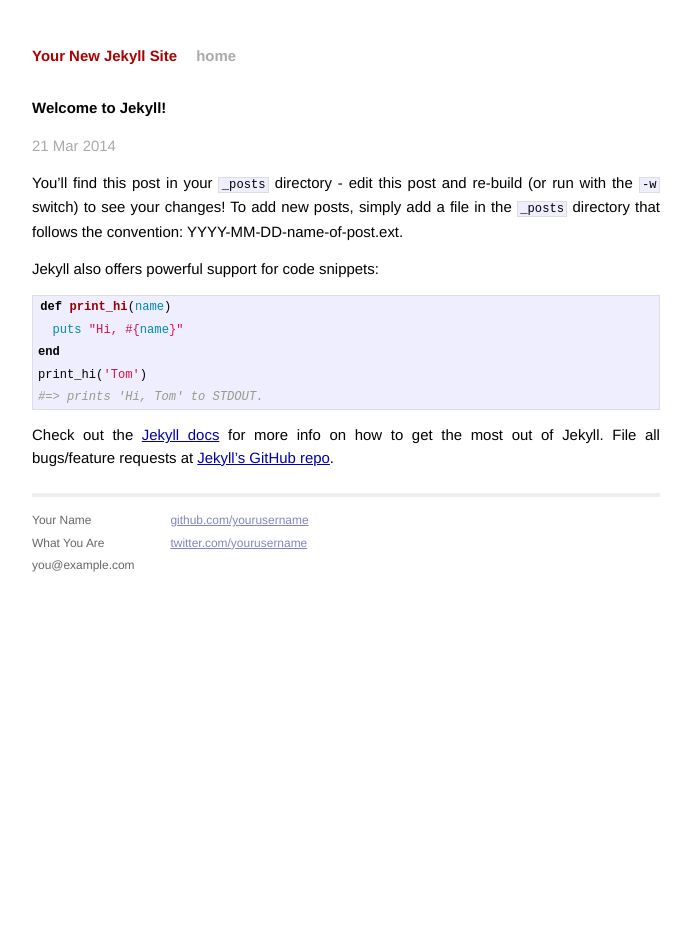
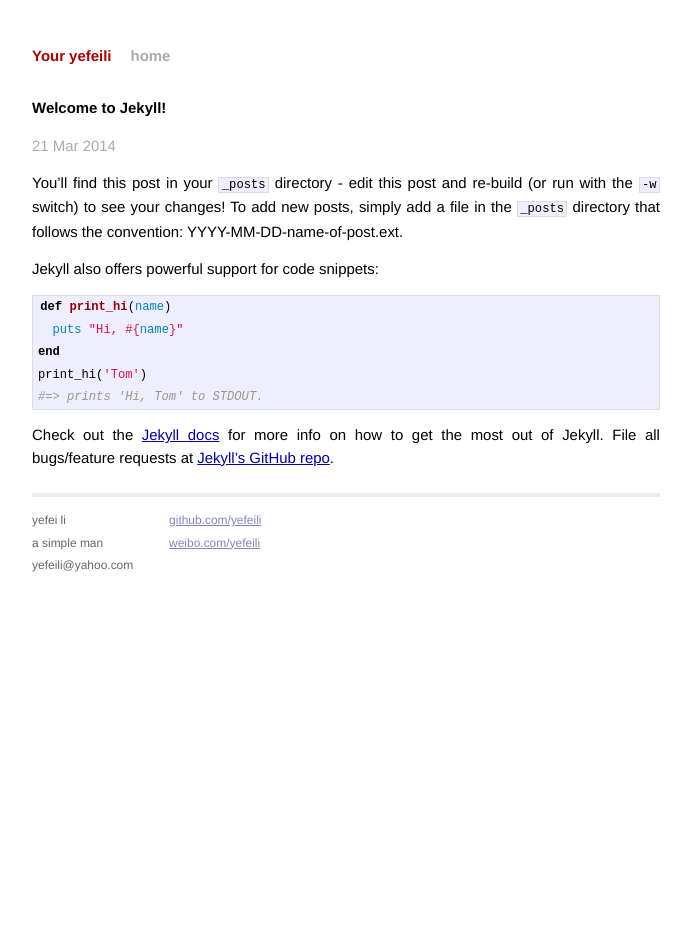
Before and after one commit to yefeili/yefeili.github.io, a Jekyll site: the page built from _posts/2014-03-21-welcome-to-jekyll.markdown, in a window 1280 px wide. Shown: the whole page, without its empty margins (294-985 px from the left). Built offline with Jekyll 4.4.1, drawn with Linux system fonts in a browser that asks for light colours; Markdown is read by kramdown in place of the engine named in the settings.

Commit message:
Initial commit

```diff
--- a/_config.yml
+++ b/_config.yml
@@ -1,3 +1,3 @@
-name: Your New Jekyll Site
+name: Your yefeili
 markdown: redcarpet
 pygments: true
--- a/_layouts/default.html
+++ b/_layouts/default.html
@@ -26,15 +26,15 @@
           <div class="footer">
             <div class="contact">
               <p>
-                Your Name<br />
-                What You Are<br />
-                you@example.com
+                yefei li<br />
+                a simple man<br />
+                yefeili@yahoo.com
               </p>
             </div>
             <div class="contact">
               <p>
-                <a href="https://github.com/yourusername">github.com/yourusername</a><br />
-                <a href="https://twitter.com/yourusername">twitter.com/yourusername</a><br />
+                <a href="https://github.com/yefeili">github.com/yefeili</a><br />
+                <a href="https://weibo.com/yefeili">weibo.com/yefeili</a><br />
               </p>
             </div>
           </div>
--- /dev/null
+++ b/_posts/2014-03-21-hello-world.markdown
@@ -0,0 +1,5 @@
+2014/3/21 12:33:54
+# hello world #
+## 您好 世界 ##
+
+yefei li
--- a/index.html
+++ b/index.html
@@ -1,6 +1,6 @@
 ---
 layout: default
-title: Your New Jekyll Site
+title: yefei li
 ---
 
 <div id="home">
```
